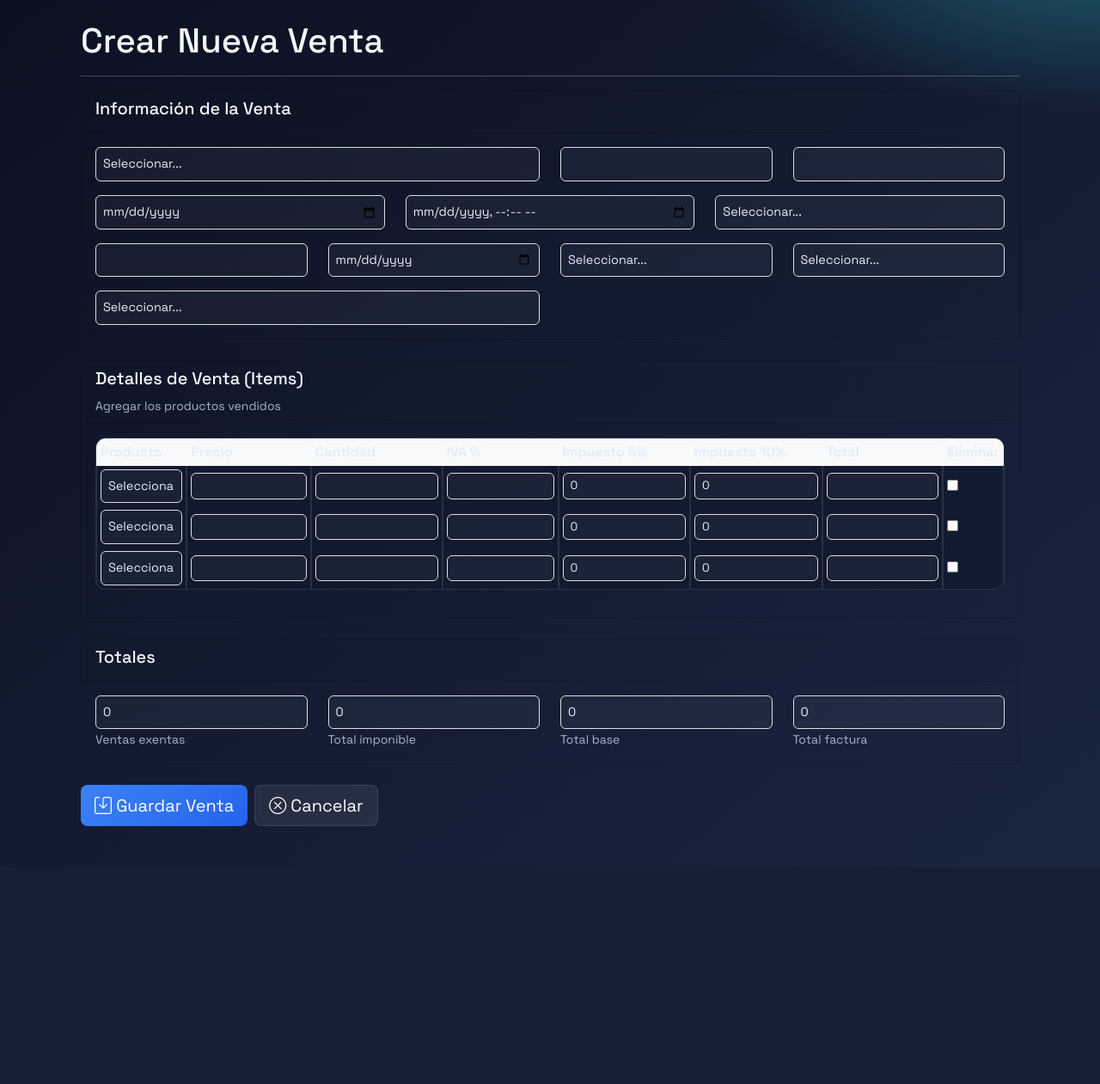
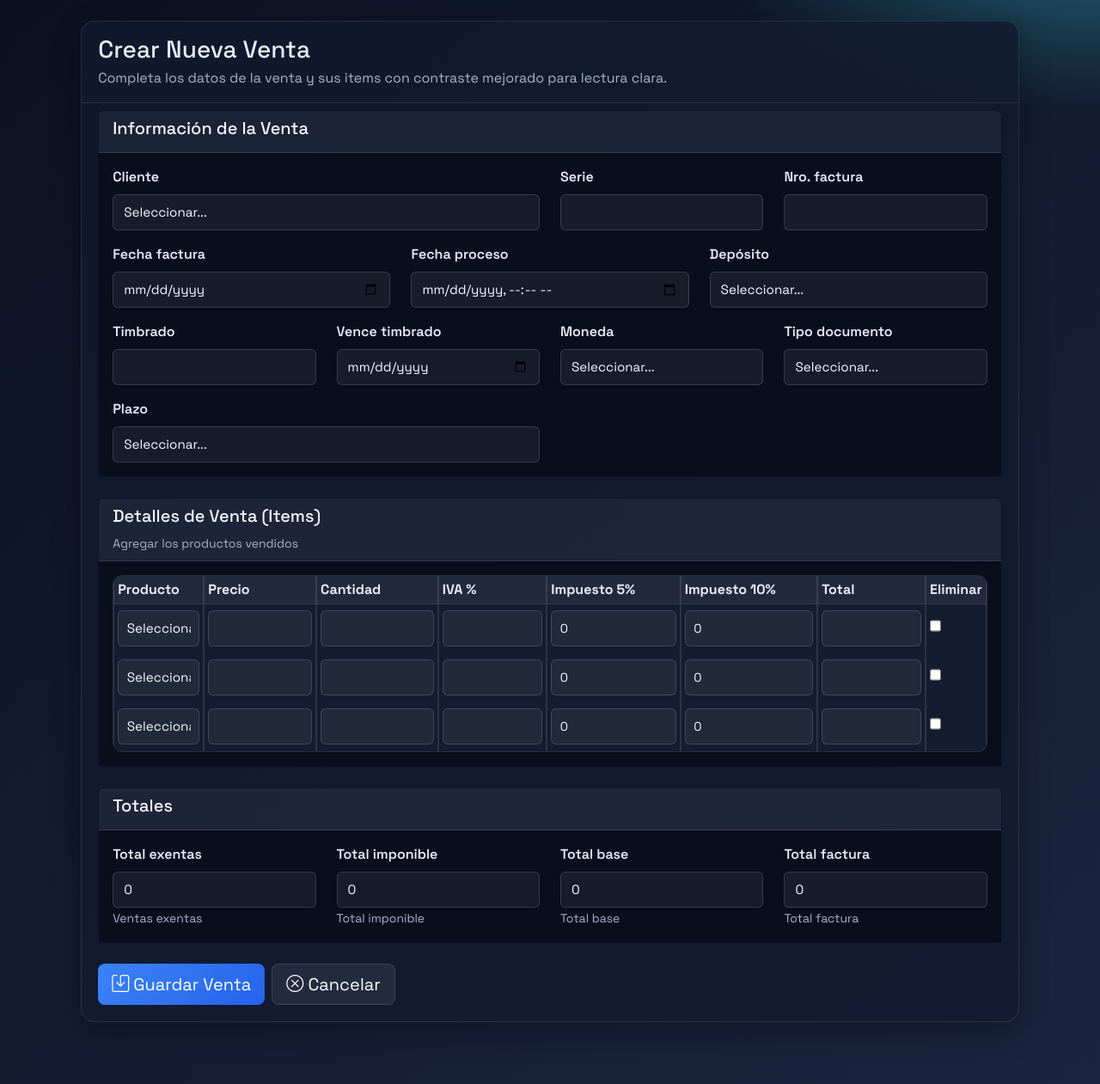
Before and after one commit to CarlZarat/IS3-proyect, a Django app: page /cxc/ventas/nueva/ in a window 1280 px wide. Shown: the part 73-1334 px from the top of the page at 86% size. Before the commit the page ends 1034 px from the top, so only its background shows below. Run offline with Django 5.2, Linux system fonts and the light colour scheme; data that the repository does not hold is empty.

Commit message:
fix and additional adjustments

```diff
--- a/cxc/templates/cxc/venta_form.html
+++ b/cxc/templates/cxc/venta_form.html
@@ -4,62 +4,79 @@
 {% block title %}{{ titulo }}{% endblock %}
 
 {% block content %}
-<div class="container mt-4">
-    <h1>{{ titulo }}</h1>
-    <hr>
+<div class="container-xl mt-4 sales-form-page">
+    <div class="panel mb-4">
+        <div class="panel-head d-flex flex-column flex-md-row justify-content-between align-items-md-center gap-2">
+            <div>
+                <h1 class="h3 mb-1">{{ titulo }}</h1>
+                <p class="text-secondary mb-0">Completa los datos de la venta y sus items con contraste mejorado para lectura clara.</p>
+            </div>
+        </div>
+        <div class="panel-body">
 
-    <form method="post" class="needs-validation" novalidate>
+    <form method="post" class="needs-validation sales-form" novalidate>
         {% csrf_token %}
 
         <div class="card mb-4">
-            <div class="card-header">
+            <div class="card-header sales-card-header">
                 <h5>Información de la Venta</h5>
             </div>
-            <div class="card-body">
+            <div class="card-body sales-card-body">
                 <div class="row">
                     <div class="col-md-6">
+                        <label class="form-label fw-semibold" for="id_cliente">Cliente</label>
                         {{ form.cliente }}
                         {% if form.cliente.errors %}
-                            <small class="text-danger">{{ form.cliente.errors }}</small>
+                            <small class="text-danger d-block mt-1">{{ form.cliente.errors }}</small>
                         {% endif %}
                     </div>
                     <div class="col-md-3">
+                        <label class="form-label fw-semibold" for="id_serie">Serie</label>
                         {{ form.serie }}
                     </div>
                     <div class="col-md-3">
+                        <label class="form-label fw-semibold" for="id_nrofactura">Nro. factura</label>
                         {{ form.nrofactura }}
                     </div>
                 </div>
 
                 <div class="row mt-3">
                     <div class="col-md-4">
+                        <label class="form-label fw-semibold" for="id_fechafactura">Fecha factura</label>
                         {{ form.fechafactura }}
                     </div>
                     <div class="col-md-4">
+                        <label class="form-label fw-semibold" for="id_fechaproce">Fecha proceso</label>
                         {{ form.fechaproce }}
                     </div>
                     <div class="col-md-4">
+                        <label class="form-label fw-semibold" for="id_deposito">Depósito</label>
                         {{ form.deposito }}
                     </div>
                 </div>
 
                 <div class="row mt-3">
                     <div class="col-md-3">
+                        <label class="form-label fw-semibold" for="id_timbrado">Timbrado</label>
                         {{ form.timbrado }}
                     </div>
                     <div class="col-md-3">
+                        <label class="form-label fw-semibold" for="id_timbrado_vence">Vence timbrado</label>
                         {{ form.timbrado_vence }}
                     </div>
                     <div class="col-md-3">
+                        <label class="form-label fw-semibold" for="id_moneda">Moneda</label>
                         {{ form.moneda }}
                     </div>
                     <div class="col-md-3">
+                        <label class="form-label fw-semibold" for="id_tipo_documento">Tipo documento</label>
                         {{ form.tipo_documento }}
                     </div>
                 </div>
 
                 <div class="row mt-3">
                     <div class="col-md-6">
+                        <label class="form-label fw-semibold" for="id_plazo">Plazo</label>
                         {{ form.plazo }}
                     </div>
                 </div>
@@ -67,19 +84,20 @@
         </div>
 
         <div class="card mb-4">
-            <div class="card-header">
+            <div class="card-header sales-card-header">
                 <h5>Detalles de Venta (Items)</h5>
-                <small class="text-muted">Agregar los productos vendidos</small>
+                <small class="text-secondary">Agregar los productos vendidos</small>
             </div>
-            <div class="card-body">
+            <div class="card-body sales-card-body">
                 {% if formset.non_form_errors %}
                     <div class="alert alert-danger">
                         {{ formset.non_form_errors }}
                     </div>
                 {% endif %}
 
-                <table class="table table-sm table-bordered">
-                    <thead class="table-light">
+                <div class="table-responsive sales-items-table">
+                <table class="table table-sm table-bordered align-middle mb-0">
+                    <thead>
                         <tr>
                             <th>Producto</th>
                             <th>Precio</th>
@@ -114,30 +132,35 @@
                         {% endfor %}
                     </tbody>
                 </table>
+                </div>
             </div>
         </div>
 
         <div class="card mb-4">
-            <div class="card-header">
+            <div class="card-header sales-card-header">
                 <h5>Totales</h5>
             </div>
-            <div class="card-body">
+            <div class="card-body sales-card-body">
                 <div class="row">
                     <div class="col-md-3">
+                        <label class="form-label fw-semibold" for="id_totalexentas">Total exentas</label>
                         {{ form.totalexentas }}
-                        <small class="form-text text-muted">Ventas exentas</small>
+                        <small class="form-text text-secondary">Ventas exentas</small>
                     </div>
                     <div class="col-md-3">
+                        <label class="form-label fw-semibold" for="id_totalimponible">Total imponible</label>
                         {{ form.totalimponible }}
-                        <small class="form-text text-muted">Total imponible</small>
+                        <small class="form-text text-secondary">Total imponible</small>
                     </div>
                     <div class="col-md-3">
+                        <label class="form-label fw-semibold" for="id_totalbase">Total base</label>
                         {{ form.totalbase }}
-                        <small class="form-text text-muted">Total base</small>
+                        <small class="form-text text-secondary">Total base</small>
                     </div>
                     <div class="col-md-3">
+                        <label class="form-label fw-semibold" for="id_totalfactura">Total factura</label>
                         {{ form.totalfactura }}
-                        <small class="form-text text-muted">Total factura</small>
+                        <small class="form-text text-secondary">Total factura</small>
                     </div>
                 </div>
             </div>
@@ -152,25 +175,75 @@
             </a>
         </div>
     </form>
+        </div>
+    </div>
 </div>
 
 <style>
-    .form-control, select {
-        border: 1px solid #ddd;
-        font-size: 0.9rem;
-        padding: 0.5rem;
+    .sales-form-page .panel-body {
+        padding-top: 0.5rem;
+    }
+
+    .sales-card-header {
+        background: rgba(255, 255, 255, 0.05);
+        border-bottom: 1px solid rgba(255, 255, 255, 0.1);
+    }
+
+    .sales-card-body {
+        background: rgba(9, 14, 28, 0.92);
+    }
+
+    .sales-form .form-control,
+    .sales-form .form-select,
+    .sales-form select,
+    .sales-form input {
+        min-height: 42px;
+        font-size: 0.95rem;
+        color: #f4f8ff;
+        background-color: rgba(255, 255, 255, 0.06);
+        border: 1px solid rgba(255, 255, 255, 0.14);
+    }
+
+    .sales-form .form-control::placeholder,
+    .sales-form input::placeholder {
+        color: #a9b7d0;
+    }
+
+    .sales-items-table thead th {
+        background: rgba(255, 255, 255, 0.08);
+        color: #f2f6ff;
+        border-bottom: 1px solid rgba(255, 255, 255, 0.12);
+        white-space: nowrap;
     }
 
     .table tbody tr {
         vertical-align: middle;
     }
 
-    table input[type="text"],
-    table input[type="number"],
-    table select {
+    .sales-items-table table input[type="text"],
+    .sales-items-table table input[type="number"],
+    .sales-items-table table select {
         width: 100%;
-        padding: 0.25rem 0.5rem;
-        font-size: 0.85rem;
+        padding: 0.5rem 0.6rem;
+        font-size: 0.9rem;
+    }
+
+    .sales-items-table td,
+    .sales-items-table th {
+        background: rgba(255, 255, 255, 0.02);
+        color: #f4f8ff;
+    }
+
+    .sales-items-table .form-check-input {
+        width: 1rem;
+        height: 1rem;
+        margin-top: 0.3rem;
+        accent-color: #5da2ff;
+    }
+
+    .sales-form .alert-danger,
+    .sales-form .text-danger {
+        color: #ff9b9b !important;
     }
 </style>
 {% endblock %}
--- a/facturacion/templates/facturacion/detalle_cuenta.html
+++ b/facturacion/templates/facturacion/detalle_cuenta.html
@@ -5,7 +5,7 @@
     <tr><th>Cliente:</th><td>{{ factura.cliente.nombre }}</td></tr>
     <tr><th>Factura:</th><td>{{ factura.numero }}</td></tr>
     <tr><th>Fecha:</th><td>{{ factura.fecha }}</td></tr>
-    <tr><th>Moneda:</th><td>{{ factura.moneda }}</td></tr>
+    <tr><th>Moneda:</th><td>{{ factura.get_moneda_display }}</td></tr>
     <!-- Aquí luego irá la fila de cuotas -->
 </table>
 <a href="{% url 'lista_facturas' %}" class="btn btn-secondary">Volver</a>
--- a/facturacion/templates/facturacion/form.html
+++ b/facturacion/templates/facturacion/form.html
@@ -4,6 +4,11 @@
 <form method="post" class="space-y-4">
     {% csrf_token %}
     {{ form.as_p }}
+    <datalist id="clientes-list">
+        {% for cliente in clientes %}
+        <option value="{{ cliente.nombre }}{% if cliente.ruc %} - {{ cliente.ruc }}{% endif %}"></option>
+        {% endfor %}
+    </datalist>
     <button type="submit">Guardar</button>
 </form>
 {% endblock %}
--- a/facturacion/templates/facturacion/lista.html
+++ b/facturacion/templates/facturacion/lista.html
@@ -19,7 +19,7 @@
             <td>{{ factura.numero }}</td>
             <td>{{ factura.cliente.nombre }}</td>
             <td>{{ factura.fecha }}</td>
-            <td>{{ factura.moneda }}</td>
+            <td>{{ factura.get_moneda_display }}</td>
             <td>{{ factura.total }}</td>
             <td>
                 <a href="{% url 'detalle_cuenta' factura.id %}" class="btn btn-link">Ver Detalle</a>
--- a/ventas/urls.py
+++ b/ventas/urls.py
@@ -4,5 +4,7 @@ from . import views
 urlpatterns = [
     path('', views.lista_ventas, name='lista_ventas'),
     path('nuevo/', views.crear_venta, name='crear_venta'),
+    path('<int:venta_id>/', views.detalle_venta, name='detalle_venta'),
     path('<int:venta_id>/editar/', views.editar_venta, name='editar_venta'),
+    path('<int:venta_id>/eliminar/', views.eliminar_venta, name='eliminar_venta'),
 ]
```
Also changed, not shown: facturacion/models.py (+7 -1 lines), facturacion/views.py (+45 -1 lines), ventas/views.py (+19 -20 lines), facturacion/migrations/0002_alter_factura_moneda_alter_factura_table.py (added).
